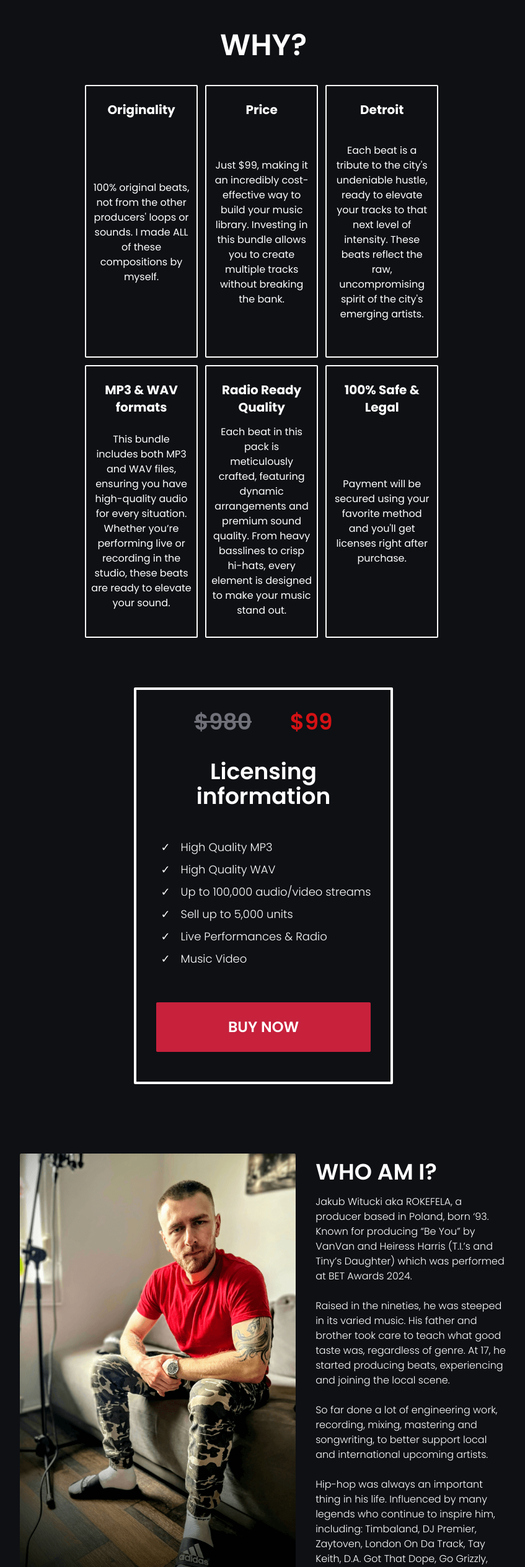
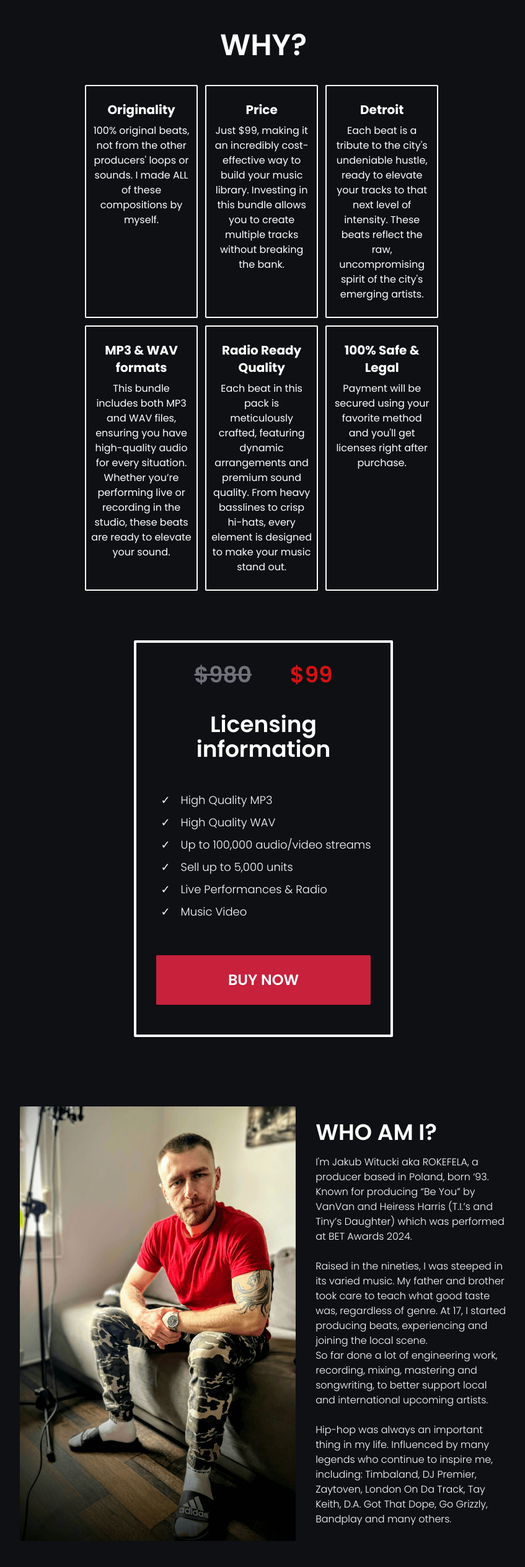
Before and after one commit to Rokefela/landing-page, a website: page index.html in a window 1280 px wide. Shown: the part 3640-6168 px from the top of the page at 62% size, without its empty margins (215-1062 px from the left). Drawn offline with nearby package versions, Linux system fonts and the light colour scheme.

Commit message:
update bio, why section alignment

```diff
--- a/index.html
+++ b/index.html
@@ -262,29 +262,29 @@
               class="mx-auto flex max-w-xl flex-row flex-wrap items-start gap-3"
             >
               <div
-                class="flex h-[534px] w-[calc(50%-6px)] flex-col items-center justify-center rounded-sm border-2 border-solid border-txt px-2 py-6 text-txt sm:h-[400px] md:h-[440px] md:w-[calc(33%-8px)]"
+                class="flex w-[calc(100%)] flex-col items-center justify-center self-stretch rounded-sm border-2 border-solid border-txt px-2 py-6 text-txt sm:w-[calc(50%-6px)] md:w-[calc(33%-8px)]"
               >
                 <h4 class="mb-2 flex-none text-xl font-bold">Originality</h4>
-                <p class="flex grow items-center justify-center">
+                <p class="flex grow items-start justify-center">
                   100% original beats, not from the other producers' loops or
                   sounds. I made ALL of these compositions by myself.
                 </p>
               </div>
               <div
-                class="flex h-[534px] w-[calc(50%-6px)] flex-col items-center justify-center rounded-sm border-2 border-solid border-txt px-2 py-6 text-txt sm:h-[400px] md:h-[440px] md:w-[calc(33%-8px)]"
+                class="flex w-[calc(100%)] flex-col items-center justify-center self-stretch rounded-sm border-2 border-solid border-txt px-2 py-6 text-txt sm:w-[calc(50%-6px)] md:w-[calc(33%-8px)]"
               >
                 <h4 class="mb-2 text-xl font-bold">Price</h4>
-                <p class="flex grow items-center justify-center">
+                <p class="flex grow items-start justify-center">
                   Just $99, making it an incredibly cost-effective way to build
                   your music library. Investing in this bundle allows you to
                   create multiple tracks without breaking the bank.
                 </p>
               </div>
               <div
-                class="flex h-[534px] w-[calc(50%-6px)] flex-col items-center justify-center rounded-sm border-2 border-solid border-txt px-2 py-6 text-txt sm:h-[400px] md:h-[440px] md:w-[calc(33%-8px)]"
+                class="flex w-[calc(100%)] flex-col items-center justify-center self-stretch rounded-sm border-2 border-solid border-txt px-2 py-6 text-txt sm:w-[calc(50%-6px)] md:w-[calc(33%-8px)]"
               >
                 <h4 class="mb-2 text-xl font-bold">Detroit</h4>
-                <p class="flex grow items-center justify-center">
+                <p class="flex grow items-start justify-center">
                   Each beat is a tribute to the city's undeniable hustle, ready
                   to elevate your tracks to that next level of intensity. These
                   beats reflect the raw, uncompromising spirit of the city's
@@ -292,10 +292,10 @@
                 </p>
               </div>
               <div
-                class="flex h-[534px] w-[calc(50%-6px)] flex-col items-center justify-center rounded-sm border-2 border-solid border-txt px-2 py-6 text-txt sm:h-[400px] md:h-[440px] md:w-[calc(33%-8px)]"
+                class="flex w-[calc(100%)] flex-col items-center justify-center self-stretch rounded-sm border-2 border-solid border-txt px-2 py-6 text-txt sm:w-[calc(50%-6px)] md:w-[calc(33%-8px)]"
               >
                 <h4 class="mb-2 text-xl font-bold">MP3 & WAV formats</h4>
-                <p class="flex grow items-center justify-center">
+                <p class="flex grow items-start justify-center">
                   This bundle includes both MP3 and WAV files, ensuring you have
                   high-quality audio for every situation. Whether you’re
                   performing live or recording in the studio, these beats are
@@ -303,10 +303,10 @@
                 </p>
               </div>
               <div
-                class="flex h-[534px] w-[calc(50%-6px)] flex-col items-center justify-center rounded-sm border-2 border-solid border-txt px-2 py-6 text-txt sm:h-[400px] md:h-[440px] md:w-[calc(33%-8px)]"
+                class="flex w-[calc(100%)] flex-col items-center justify-center self-stretch rounded-sm border-2 border-solid border-txt px-2 py-6 text-txt sm:w-[calc(50%-6px)] md:w-[calc(33%-8px)]"
               >
                 <h4 class="mb-2 text-xl font-bold">Radio Ready Quality</h4>
-                <p class="flex grow items-center justify-center">
+                <p class="flex grow items-start justify-center">
                   Each beat in this pack is meticulously crafted, featuring
                   dynamic arrangements and premium sound quality. From heavy
                   basslines to crisp hi-hats, every element is designed to make
@@ -314,10 +314,10 @@
                 </p>
               </div>
               <div
-                class="flex h-[534px] w-[calc(50%-6px)] flex-col items-center justify-center rounded-sm border-2 border-solid border-txt px-2 py-6 text-txt sm:h-[400px] md:h-[440px] md:w-[calc(33%-8px)]"
+                class="flex w-[calc(100%)] flex-col items-center justify-center self-stretch rounded-sm border-2 border-solid border-txt px-2 py-6 text-txt sm:w-[calc(50%-6px)] md:w-[calc(33%-8px)]"
               >
                 <h4 class="mb-2 text-xl font-bold">100% Safe & Legal</h4>
-                <p class="flex grow items-center justify-center">
+                <p class="flex grow items-start justify-center">
                   Payment will be secured using your favorite method and you'll
                   get licenses right after purchase.
                 </p>
@@ -396,18 +396,18 @@
                   WHO AM I?
                 </h3>
                 <p class="pt-2 font-body font-light text-txt">
-                  Jakub Witucki aka ROKEFELA, a producer based in Poland, born
-                  ‘93. Known for producing “Be You” by VanVan and Heiress Harris
-                  (T.I.’s and Tiny’s Daughter) which was performed at BET Awards
-                  2024.<br /><br />Raised in the nineties, he was steeped in its
-                  varied music. His father and brother took care to teach what
-                  good taste was, regardless of genre. At 17, he started
-                  producing beats, experiencing and joining the local scene.<br /><br />So
+                  I'm Jakub Witucki aka ROKEFELA, a producer based in Poland,
+                  born ‘93. Known for producing “Be You” by VanVan and Heiress
+                  Harris (T.I.’s and Tiny’s Daughter) which was performed at BET
+                  Awards 2024.<br /><br />Raised in the nineties, I was steeped
+                  in its varied music. My father and brother took care to teach
+                  what good taste was, regardless of genre. At 17, I started
+                  producing beats, experiencing and joining the local scene.<br />So
                   far done a lot of engineering work, recording, mixing,
                   mastering and songwriting, to better support local and
                   international upcoming artists.<br /><br />Hip-hop was always
-                  an important thing in his life. Influenced by many legends who
-                  continue to inspire him, including: Timbaland, DJ Premier,
+                  an important thing in my life. Influenced by many legends who
+                  continue to inspire me, including: Timbaland, DJ Premier,
                   Zaytoven, London On Da Track, Tay Keith, D.A. Got That Dope,
                   Go Grizzly, Bandplay and many others.
                 </p>
@@ -444,7 +444,7 @@
             >
               FAQ
             </h1>
-            <div class="my-6">
+            <div class="my-8">
               <h4 class="text-xl font-semibold text-txt">
                 How will I receive the beats?
               </h4>
@@ -453,7 +453,7 @@
                 access to them on your BeatStars account.
               </p>
             </div>
-            <div class="my-6">
+            <div class="my-8">
               <h4 class="text-xl font-semibold text-txt">
                 What’s inside this beat bundle for $99?
               </h4>
@@ -464,7 +464,7 @@
               </p>
             </div>
 
-            <div class="my-6">
+            <div class="my-8">
               <h4 class="text-xl font-semibold text-txt">
                 Can I earn money from songs recorded using these beats?
               </h4>
@@ -476,7 +476,7 @@
               </p>
             </div>
 
-            <div class="my-6">
+            <div class="my-8">
               <h4 class="text-xl font-semibold text-txt">
                 Can I get my money back?
               </h4>
@@ -486,7 +486,7 @@
               </p>
             </div>
 
-            <div class="my-6">
+            <div class="my-8">
               <h4 class="text-xl font-semibold text-txt">
                 Still have questions?
               </h4>
```
Also changed, not shown: assets/styles/main.min.css.
